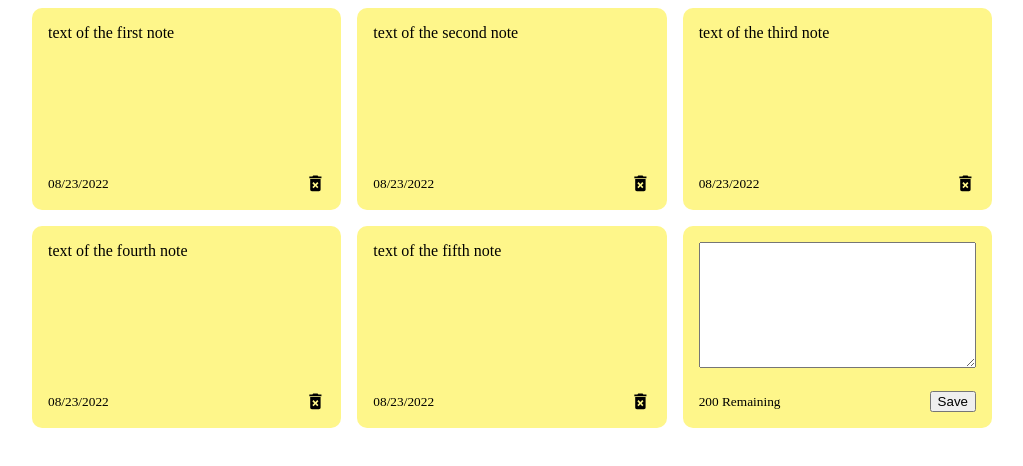
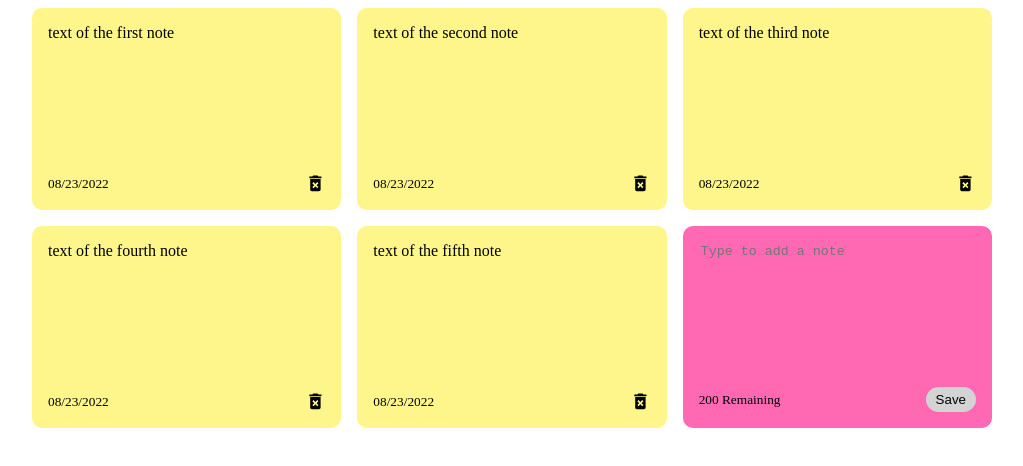
Before and after one commit to anthonysingiser/not-notes, a React (Create React App) app: page / in a window 1280 px wide. Shown: the top 466 px of the page, without its empty margins (128-1151 px from the left). Built offline with nearby package versions, Linux system fonts and the light colour scheme.

Commit message:
add styling for save button and text area

```diff
--- a/src/components/AddNote.js
+++ b/src/components/AddNote.js
@@ -4,7 +4,7 @@ const AddNote = () => {
             <textarea
                 rows='8'
                 cols='10'
-                placeholders='Type to add a note'
+                placeholder='Type to add a note'
             ></textarea>
             <div className="note-footer">
                 <small>200 Remaining</small>
--- a/src/index.css
+++ b/src/index.css
@@ -25,5 +25,27 @@
 .notes-list{
     display: grid;
     grid-gap: 1rem;
-    grid-template-columns: repeat(auto-fit, minmax(250px, 1fr))
+    grid-template-columns: repeat(auto-fit, minmax(250px, 1fr));
 }
+
+.note.new{
+    background-color:hotpink ;
+}
+
+textarea{
+    resize: none;
+    border: none;
+    background-color: hotpink;
+}
+
+.save{
+    border:none;
+    border-radius: 15px;
+    background-color: lightgray;
+    padding: 5px 10px 5px 10px
+}
+
+.save:hover{
+    cursor: pointer;
+    background-color: gray;
+}
```
